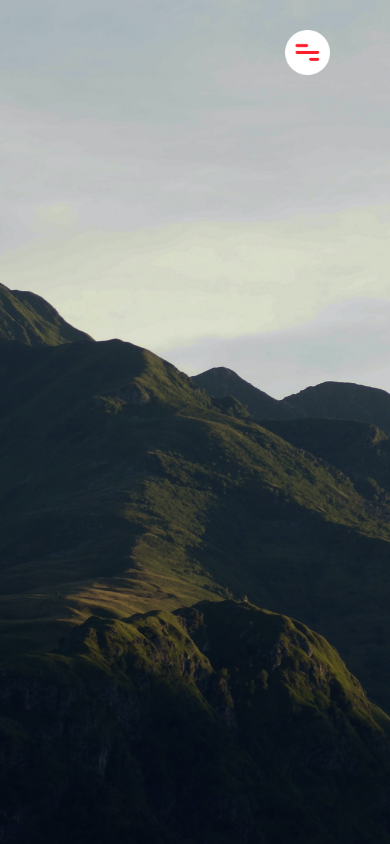
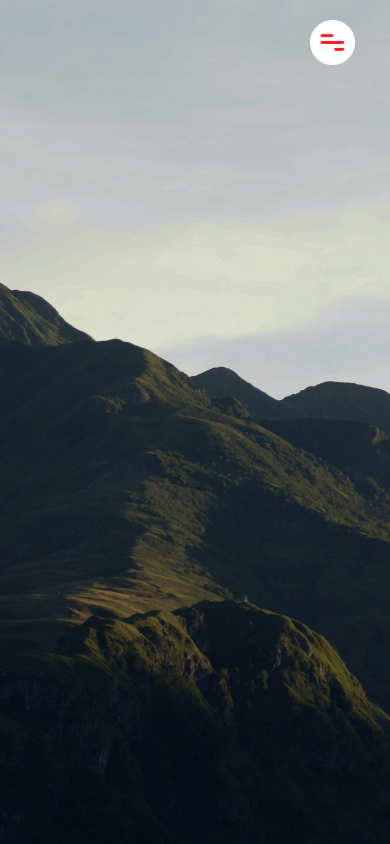
Before and after one commit to Zid95/Responsive-nav-menu-, a plain HTML site: page index.html in a window 390 px wide. Drawn offline with Linux system fonts and the light colour scheme.

Commit message:
add media screen

```diff
--- a/style.css
+++ b/style.css
@@ -25,10 +25,17 @@ header {
   height: 45px;
   width: 45px;
   position: absolute;
-  top: 30px;
-  right: 60px;
+  top: 25px;
+  right: 50px;
   z-index: 100;
   cursor: pointer;
+}
+
+@media (max-width:540px) {
+  #openMenu{
+    top: 20px;
+    right: 35px;
+  }
 }
 
 .menu-box {
```
